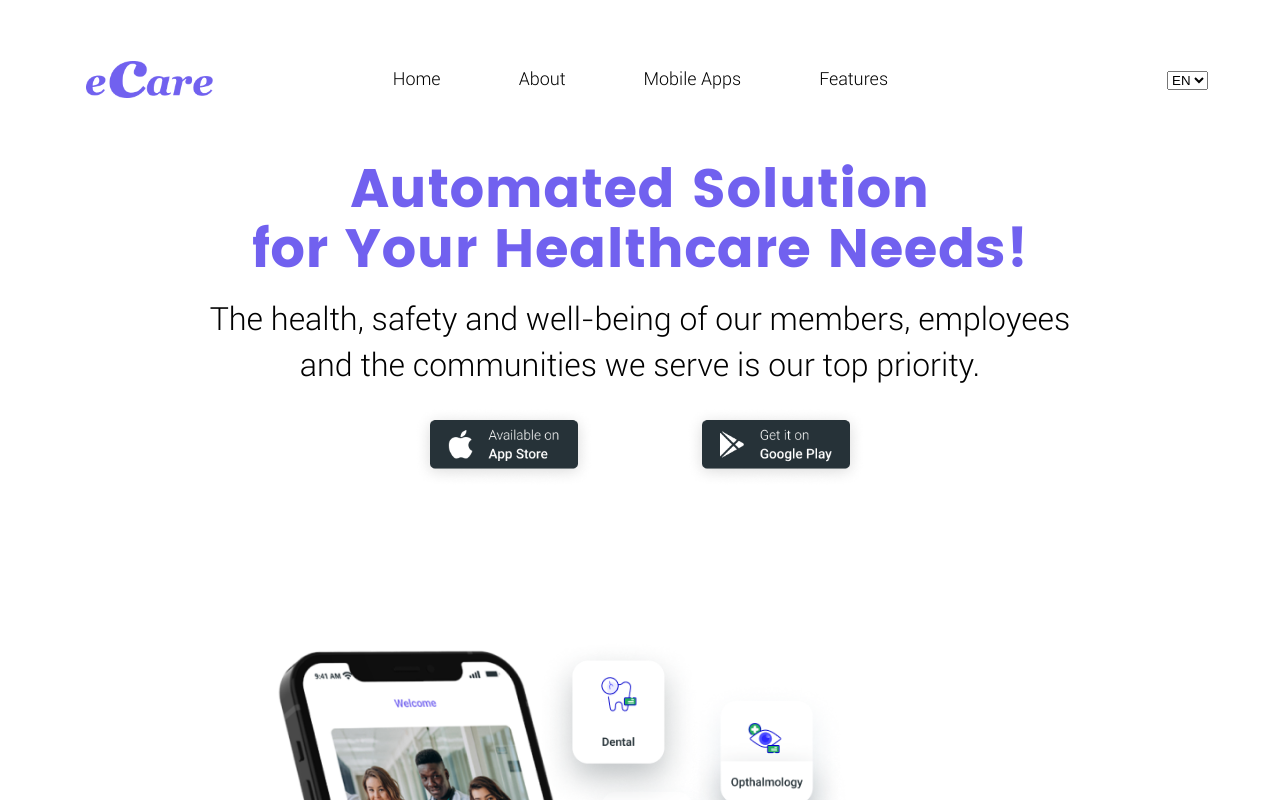
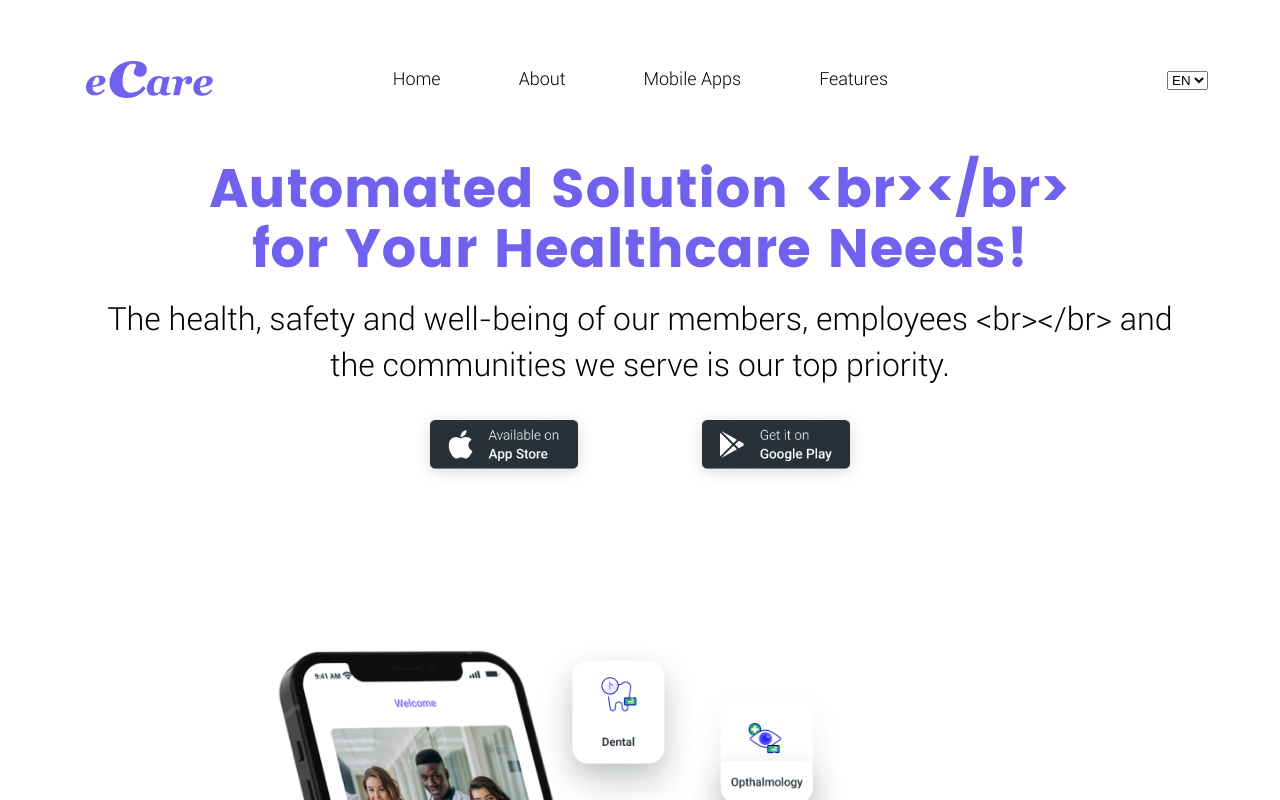
Before and after one commit to Moin105/Ecare, a Next.js app: page / in a window 1280 px wide. Shown: the top 800 px of the page. Built offline with nearby package versions, Linux system fonts and the light colour scheme.

Commit message:
context translation

```diff
--- a/Components/Context.js
+++ b/Components/Context.js
@@ -3,15 +3,24 @@ import styles from '../styles/Home.module.css'
 import google from '../public/google.png'
 import Image from "next/image";
 import apple from '../public/apple.png'
+import { useRouter } from 'next/router';
+
+import en from "../Locales/en"
+import fr from "../Locales/fr"
 function Context() {
+  const router = useRouter();
+  const { locale } = router;
+  const t = locale === 'en' ?   en : fr;
   return (
     <div className={styles.context}>
         <h2 className={styles.h2}>
-          Automated Solution<br></br> for Your Healthcare Needs!
+          {t.bh}
+          {/* Automated Solution<br></br> for Your Healthcare Needs! */}
         </h2>
         <p className={styles.subtext}>
-        The health, safety and well-being of our members, employees<br></br>
-        and the communities we serve is our top priority.
+        {/* The health, safety and well-being of our members, employees<br></br>
+        and the communities we serve is our top priority.  */}
+        {t.cp}
         </p>
         <div className={styles.links}>
         <figure className={styles.figure}>
--- a/Locales/en.js
+++ b/Locales/en.js
@@ -3,7 +3,8 @@ export default {
     home:'Home',
     mobile:'Mobile Apps',
     features:'Features',
-    bh:'Automated Solution for Your Healthcare Needs!',
+    bh:'Automated Solution <br></br> for Your Healthcare Needs!',
+    cp:'The health, safety and well-being of our members, employees <br></br>  and the communities we serve is our top priority.',
     signin: 'Sign In',
     directory: 'Directory',
     hero: 'The birth of the Web',
--- a/Locales/fr.js
+++ b/Locales/fr.js
@@ -3,7 +3,8 @@ export default {
     home:'Maison',
     mobile:'Application mobile',
     features:'Fonctionnalités',
-    bh:'Solution automatisée pour vos besoins de santé !',
+    bh:'Solution automatisée <br></br> pour vos besoins de santé !',
+    cp:'La santé, la sécurité et le bien-être de nos membres, employés <br></br> et les communautés que nous servons est notre priorité absolue.',
     signin: 'Connexion',
     directory: 'Liens utiles',
     hero: 'La naissance du Web',
```
